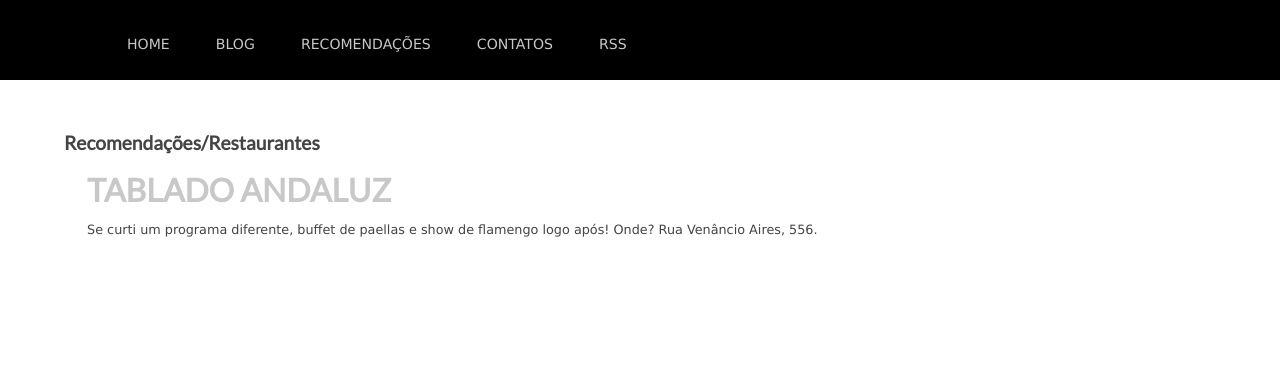
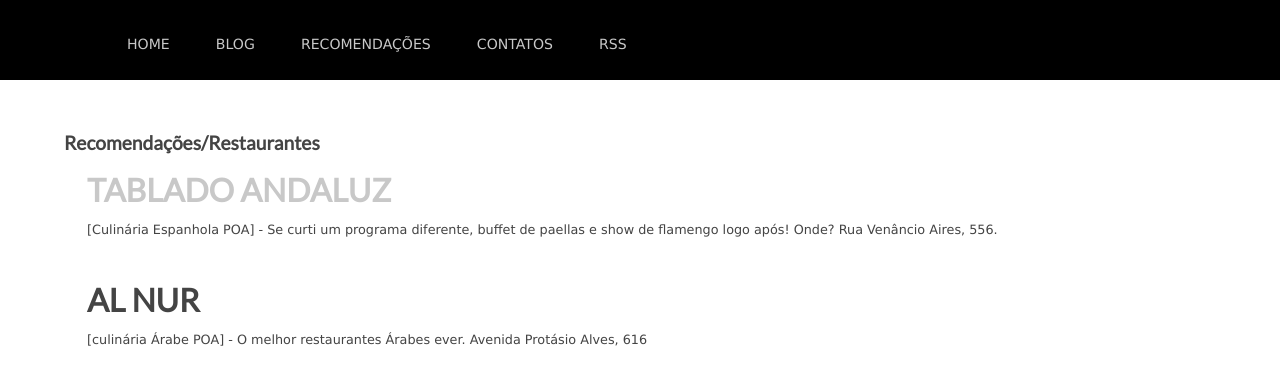
Before and after one commit to rgarbin/rgarbin.github.com, a Jekyll site: the page built from references/food.html, in a window 1280 px wide. Shown: the top 385 px of the page. Built offline with Jekyll 4.4.1, drawn with Linux system fonts in a browser that asks for light colours; comment, search, counter and statistics services are not loaded.

Commit message:
Adicionando o Al Nur nas referências.

```diff
--- a/references/food.html
+++ b/references/food.html
@@ -6,6 +6,12 @@ title: Recomendações de Restaurantes
 <article>
     <div class="post">
       <h3><a href="https://www.facebook.com/tablado.andaluzii" alt="Tablado Andaluz" target="_blank">Tablado Andaluz</a></h3>
-      <p>Se curti um programa diferente, buffet de paellas e show de flamengo logo após! Onde? Rua Venâncio Aires, 556. </p>
+      <p>[Culinária Espanhola POA] - Se curti um programa diferente, buffet de paellas e show de flamengo logo após! Onde? Rua Venâncio Aires, 556. </p>
     </div>
 </article>
+<article>
+    <div class="post">
+      <h3>Al Nur</h3>
+      <p>[culinária Árabe POA] - O melhor restaurantes Árabes ever. Avenida Protásio Alves, 616</p>
+    </div>
+</article>
```
